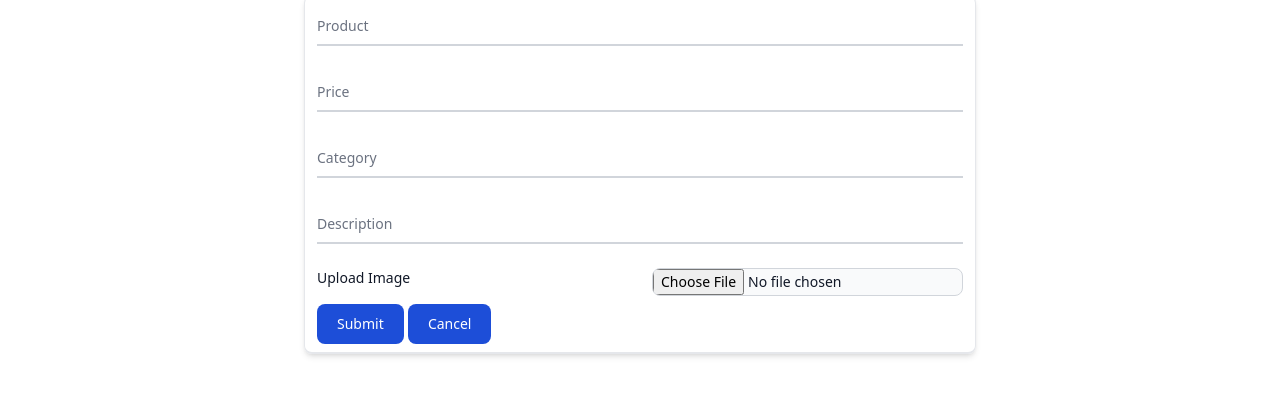
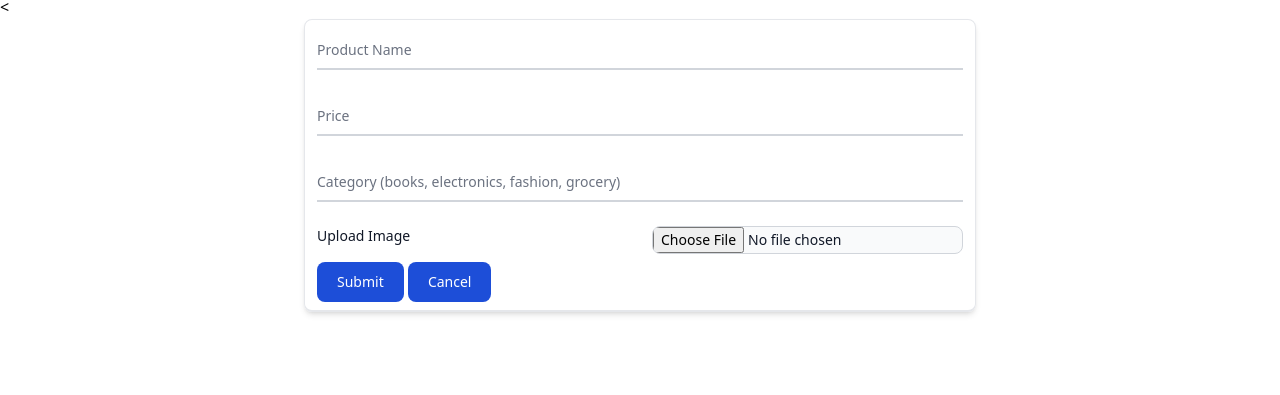
Before and after one commit to aryan-suman333/HackOn-Amazon, a plain HTML site: page appario.html in a window 1280 px wide. Both pictures are taken after a click on the button "+ Add Item". Shown: the part 117-512 px from the top of the page. Drawn offline with nearby package versions, Linux system fonts and the light colour scheme.

Commit message:
updated forms

```diff
--- a/appario.html
+++ b/appario.html
@@ -24,22 +24,18 @@
       </div>
       </div>
 
-      <form class="max-w-2xl mx-auto border border-b-2 rounded-lg px-3 shadow-md py-2 hidden" id="addItemForm">
+      <<form class="max-w-2xl mx-auto border border-b-2 rounded-lg px-3 shadow-md py-2 hidden" id="addItemForm">
         <div class="relative z-0 mb-6 w-full group">
-              <input type="email" name="floating_email" id="floating_email" class="block py-2.5 px-0 w-full text-sm text-gray-900 bg-transparent border-0 border-b-2 border-gray-300 appearance-none dark:text-white dark:border-gray-600 dark:focus:border-blue-500 focus:outline-none focus:ring-0 focus:border-blue-600 peer" placeholder=" " required="">
-              <label for="floating_email" class="peer-focus:font-medium absolute text-sm text-gray-500 dark:text-gray-400 duration-300 transform -translate-y-6 scale-75 top-3 -z-10 origin-[0] peer-focus:left-0 peer-focus:text-blue-600 peer-focus:dark:text-blue-500 peer-placeholder-shown:scale-100 peer-placeholder-shown:translate-y-0 peer-focus:scale-75 peer-focus:-translate-y-6">Product</label>
+            <input type="text" name="productname" id="productname" class="block py-2.5 px-0 w-full text-sm text-gray-900 bg-transparent border-0 border-b-2 border-gray-300 appearance-none dark:text-white dark:border-gray-600 dark:focus:border-blue-500 focus:outline-none focus:ring-0 focus:border-blue-600 peer" placeholder=" " required="">
+            <label for="productname" class="peer-focus:font-medium absolute text-sm text-gray-500 dark:text-gray-400 duration-300 transform -translate-y-6 scale-75 top-3 -z-10 origin-[0] peer-focus:left-0 peer-focus:text-blue-600 peer-focus:dark:text-blue-500 peer-placeholder-shown:scale-100 peer-placeholder-shown:translate-y-0 peer-focus:scale-75 peer-focus:-translate-y-6">Product Name</label>
         </div>
         <div class="relative z-0 mb-6 w-full group">
-              <input type="password" name="floating_password" id="floating_password" class="block py-2.5 px-0 w-full text-sm text-gray-900 bg-transparent border-0 border-b-2 border-gray-300 appearance-none dark:text-white dark:border-gray-600 dark:focus:border-blue-500 focus:outline-none focus:ring-0 focus:border-blue-600 peer" placeholder=" " required="">
-              <label for="floating_password" class="peer-focus:font-medium absolute text-sm text-gray-500 dark:text-gray-400 duration-300 transform -translate-y-6 scale-75 top-3 -z-10 origin-[0] peer-focus:left-0 peer-focus:text-blue-600 peer-focus:dark:text-blue-500 peer-placeholder-shown:scale-100 peer-placeholder-shown:translate-y-0 peer-focus:scale-75 peer-focus:-translate-y-6">Price</label>
+            <input type="tel" name="price" id="price" class="block py-2.5 px-0 w-full text-sm text-gray-900 bg-transparent border-0 border-b-2 border-gray-300 appearance-none dark:text-white dark:border-gray-600 dark:focus:border-blue-500 focus:outline-none focus:ring-0 focus:border-blue-600 peer" placeholder=" " required="">
+            <label for="price" class="peer-focus:font-medium absolute text-sm text-gray-500 dark:text-gray-400 duration-300 transform -translate-y-6 scale-75 top-3 -z-10 origin-[0] peer-focus:left-0 peer-focus:text-blue-600 peer-focus:dark:text-blue-500 peer-placeholder-shown:scale-100 peer-placeholder-shown:translate-y-0 peer-focus:scale-75 peer-focus:-translate-y-6">Price</label>
         </div>
         <div class="relative z-0 mb-6 w-full group">
-              <input type="password" name="floating_password" id="floating_password" class="block py-2.5 px-0 w-full text-sm text-gray-900 bg-transparent border-0 border-b-2 border-gray-300 appearance-none dark:text-white dark:border-gray-600 dark:focus:border-blue-500 focus:outline-none focus:ring-0 focus:border-blue-600 peer" placeholder=" " required="">
-              <label for="floating_password" class="peer-focus:font-medium absolute text-sm text-gray-500 dark:text-gray-400 duration-300 transform -translate-y-6 scale-75 top-3 -z-10 origin-[0] peer-focus:left-0 peer-focus:text-blue-600 peer-focus:dark:text-blue-500 peer-placeholder-shown:scale-100 peer-placeholder-shown:translate-y-0 peer-focus:scale-75 peer-focus:-translate-y-6">Category</label>
-          </div>
-          <div class="relative z-0 mb-6 w-full group">
-              <input type="password" name="repeat_password" id="floating_repeat_password" class="block py-2.5 px-0 w-full text-sm text-gray-900 bg-transparent border-0 border-b-2 border-gray-300 appearance-none dark:text-white dark:border-gray-600 dark:focus:border-blue-500 focus:outline-none focus:ring-0 focus:border-blue-600 peer" placeholder=" " required="">
-              <label for="floating_repeat_password" class="peer-focus:font-medium absolute text-sm text-gray-500 dark:text-gray-400 duration-300 transform -translate-y-6 scale-75 top-3 -z-10 origin-[0] peer-focus:left-0 peer-focus:text-blue-600 peer-focus:dark:text-blue-500 peer-placeholder-shown:scale-100 peer-placeholder-shown:translate-y-0 peer-focus:scale-75 peer-focus:-translate-y-6">Description</label>
+            <input type="text" name="category" id="category" class="block py-2.5 px-0 w-full text-sm text-gray-900 bg-transparent border-0 border-b-2 border-gray-300 appearance-none dark:text-white dark:border-gray-600 dark:focus:border-blue-500 focus:outline-none focus:ring-0 focus:border-blue-600 peer" placeholder=" " required="">
+            <label for="category" class="peer-focus:font-medium absolute text-sm text-gray-500 dark:text-gray-400 duration-300 transform -translate-y-6 scale-75 top-3 -z-10 origin-[0] peer-focus:left-0 peer-focus:text-blue-600 peer-focus:dark:text-blue-500 peer-placeholder-shown:scale-100 peer-placeholder-shown:translate-y-0 peer-focus:scale-75 peer-focus:-translate-y-6">Category (books, electronics, fashion, grocery)</label>
         </div>
         <div class="grid md:grid-cols-2 md:gap-6 mb-2">
             <label class="block mb-2 text-sm font-medium text-gray-900 dark:text-gray-300" for="file_input">Upload Image</label>
@@ -47,7 +43,7 @@
         </div>
 
         </div>
-          <button type="submit" class="text-white bg-blue-700 hover:bg-blue-800 focus:ring-4 focus:outline-none focus:ring-blue-300 font-medium rounded-lg text-sm w-full sm:w-auto px-5 py-2.5 text-center dark:bg-blue-600 dark:hover:bg-blue-700 dark:focus:ring-blue-800">Submit</button>
+        <button type="button" onclick="itemSubmit()" class="text-white bg-blue-700 hover:bg-blue-800 focus:ring-4 focus:outline-none focus:ring-blue-300 font-medium rounded-lg text-sm w-full sm:w-auto px-5 py-2.5 text-center dark:bg-blue-600 dark:hover:bg-blue-700 dark:focus:ring-blue-800">Submit</button>
         <button type="submit" class="text-white bg-blue-700 hover:bg-blue-800 focus:ring-4 focus:outline-none focus:ring-blue-300 font-medium rounded-lg text-sm w-full sm:w-auto px-5 py-2.5 text-center dark:bg-blue-600 dark:hover:bg-blue-700 dark:focus:ring-blue-800" onclick="Hide()">Cancel</button>
       </form>
 
```
Also changed, not shown: agarwal.html (+7 -11 lines), cocoblu.html (+8 -12 lines), harpa.html (+7 -11 lines), justshop.html (+7 -11 lines), sharmaji.html (+7 -11 lines). Lines whose indentation alone changed are shown as unchanged.
